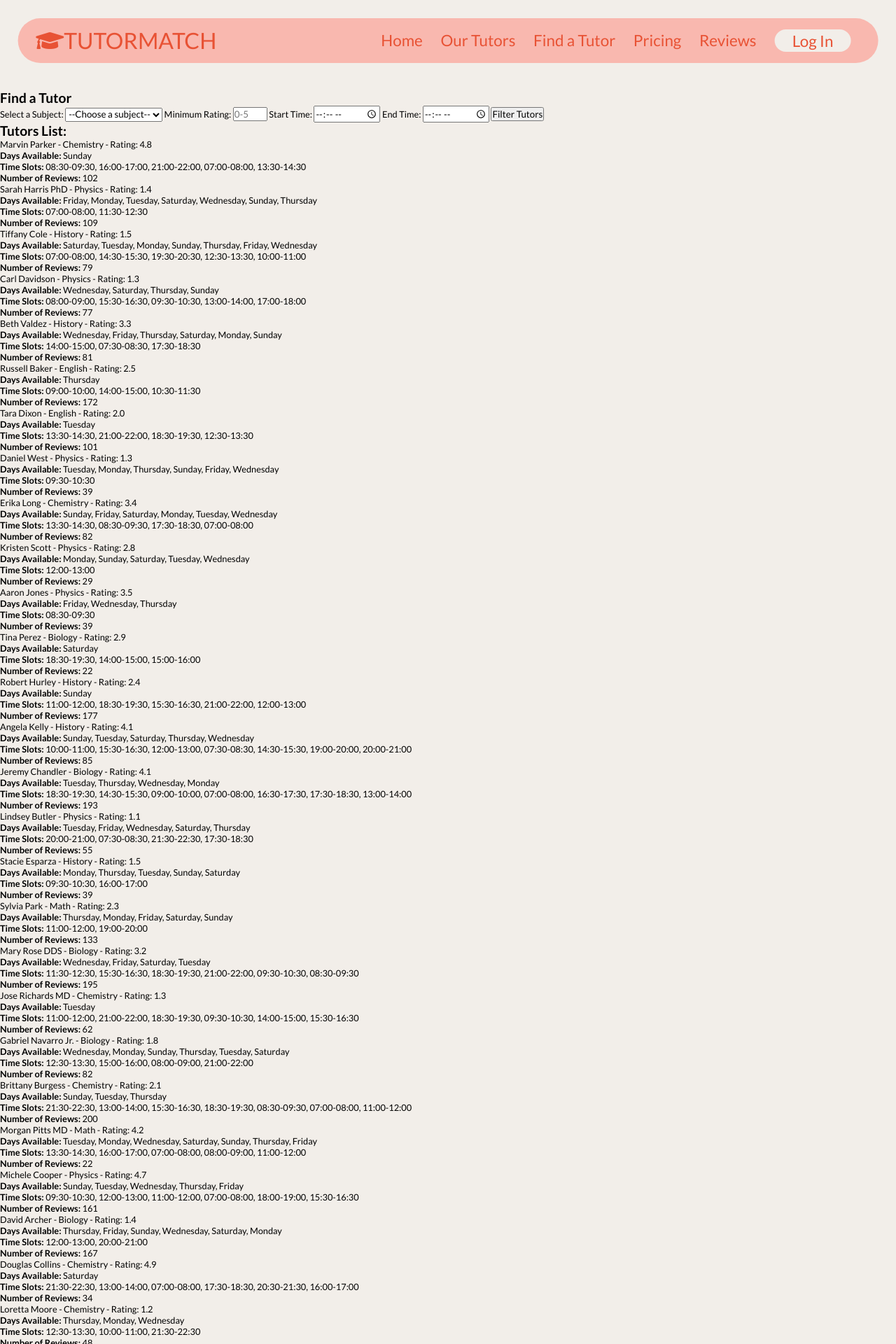
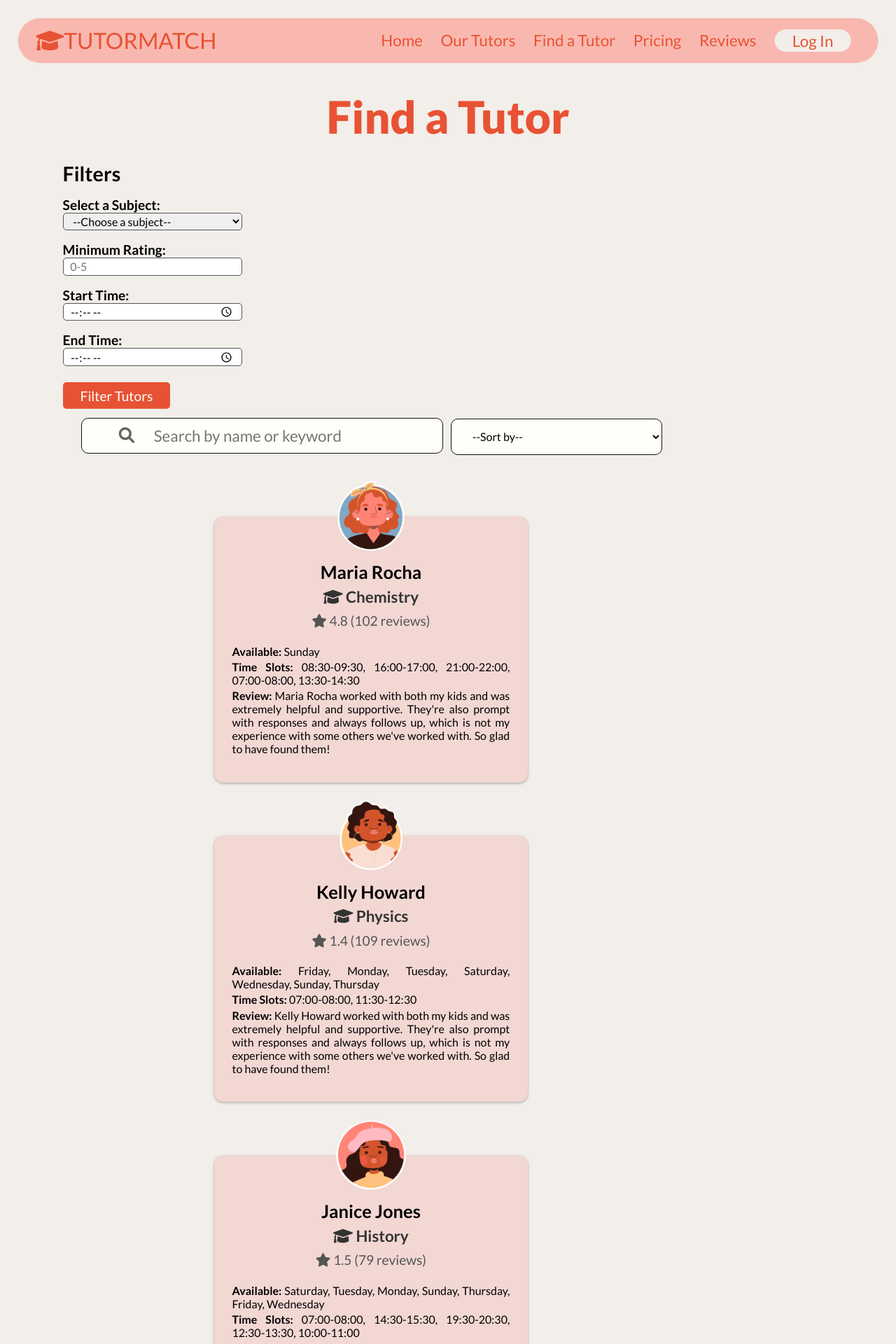
Before and after one commit to TutorMatch22/Tutor_Match, a Flask app: page /find_tutors in a window 1280 px wide. Shown: the top 1920 px of the page at 70% size. Run offline with Flask 3, Linux system fonts and the light colour scheme.

Commit message:
added frontend code for find_tutors.html

```diff
--- a/main.py
+++ b/main.py
@@ -119,7 +119,7 @@ def add_dummy_data():
             "{name} worked with both my kids and was extremely helpful and supportive. They're also prompt with responses and always follows up, which is not my experience with some others we've worked with. So glad to have found them!",
             "While my son was struggling with {subject}, I could not help him. {name} stood out on TutorMatch and we booked him. My son is now getting a good foundation in {subject} and succeeding. Give {name} a chance. Well worth the money.",
             "{name} is tutoring my daughter for the {subject} exam - and we all feel so lucky to have found them. We couldn't ask for a better teacher. Smart, kind and patient - with excellent teaching methods, {name} is an exceptional tutor!",
-            "{name} was willing to meet last minute with my daughter to prepare her for a quiz. She was able to quickly assess what the problem was and explain how to do the problem in a way that my daughter understood. {name} is wonderful and we look forward to continuing sessions with them.",
+            "{name} was willing to meet last minute with my daughter to prepare her for a quiz. They was able to quickly assess what the problem was and explain how to do the problem in a way that my daughter understood. {name} is wonderful and we look forward to continuing sessions with them.",
             "{name} did a great job helping my daughter who was struggling in {subject}. {name} is great at assessing the student's individual strengths and weaknesses and providing extra explanations and practice in the areas they struggle. My daughter really enjoyed working with him, and her grades really improved.",
             "{name} is our number one tutor, the kind of tutor that every student needs and wishes they had. They tutored me in a complex and difficult course in {subject} and presented the material so that it clear, simple ans easy to understand.",
             "My daughter has been working with {name} for over a year now and it has changed our lives! My daughter has a very busy schedule so homework time has always been extremely stressful! {name} has been a great asset! They're incredibly flexible and accommodating with her schedule.",
@@ -163,6 +163,7 @@ def filter_tutors_subject():
     min_rating = request.args.get('rating', type=float)  # Get the rating and convert to float
     start_time = request.args.get('start_time')
     end_time = request.args.get('end_time')
+    keyword = request.args.get('keyword')
 
     # Initialize the query
     query = Tutor.query
@@ -174,6 +175,13 @@ def filter_tutors_subject():
     # Apply rating filter if provided
     if min_rating is not None:
         query = query.filter(Tutor.rating >= min_rating)
+
+    # Apply keyword search (for both name and subject)
+    if keyword:  # If a keyword is provided, filter by tutor name or subject
+        keyword_lower = keyword.lower()
+        query = query.filter(
+            (Tutor.name.ilike(f"%{keyword_lower}%")) | (Tutor.subject.ilike(f"%{keyword_lower}%"))
+        )
 
     # Apply time filter if both start_time and end_time are provided
     if start_time and end_time:
@@ -197,11 +205,13 @@ def filter_tutors_subject():
 
         # If no tutors match the time filter, return an empty list
         filtered_tutors = filtered_tutors if filtered_tutors else []
+
     else:
         # If no time filter provided, get all tutors from the query
         filtered_tutors = query.all()
 
     return render_template('find_tutors.html', tutors=filtered_tutors)
+
 if __name__ == '__main__':
     with app.app_context():
         db.create_all()  # create all tables in the database
--- a/static/js/main.js
+++ b/static/js/main.js
@@ -16,6 +16,47 @@ $(document).ready(function(){
             $('header').removeClass('header-active');
         }
     });
+
+    // Show the search arrow when search bar is not empty
+    $('#keyword').on('input', function() {
+        const inputVal = $(this).val();
+        if (inputVal.trim() !== '') {
+            $('#search-arrow').show();
+        } else {
+            $('#search-arrow').hide();
+        }
+    });
+
+    // Click event for the search arrow
+    $('#search-arrow').on('click', function(event) {
+        event.preventDefault(); // Prevent any default action
+        $('#tutor-search-form').submit(); // Submit the form
+    });
+
+    // Add the Enter key submission handler for the search bar in find_tutors.html
+    $('#tutor-search-form').on('keypress', function(event) {
+        if (event.key === 'Enter') {
+            event.preventDefault();
+            this.submit();
+        }
+    });
+
+    // Ensure all fields are filled when submitting Filter Tutors button
+    function validateFilterForm() {
+        const subject = document.getElementById('subject').value;
+        const rating = document.getElementById('rating').value;
+        const startTime = document.getElementById('start_time').value;
+        const endTime = document.getElementById('end_time').value;
+
+        // Check if all fields are filled for the filter form
+        if (!subject || !rating || !startTime || !endTime) {
+            alert("Please fill out all fields in the filter form.");
+            return false; // Prevent form submission
+        }
+
+        return true; // Allow form submission
+    };
 });
 
+
 // console.log("JavaScript file is linked and running!");
--- a/static/styles.css
+++ b/static/styles.css
@@ -395,24 +394,24 @@ body {
     color: #721c24;
 }
 
-/* TUTORS.HTML */
-.all-tutors h1 {
+/* TUTORS.HTML & FIND_TUTORS.HTML */
+.all-tutors h1, .find-tutors h1 {
     font-size: 5rem;
     font-weight: 800;
     color: var(--red);
     padding-top: 10rem;
-    padding-bottom: 2rem;
+    margin-bottom: 2rem;
     text-align: center;
 }
 
-.all-tutors .box-container {
+.all-tutors .box-container, .find-tutors .box-container {
     display: flex;
     justify-content: center;
     padding-top: 2rem;
     flex-wrap: wrap;
 }
 
-.all-tutors .box-container .box {
+.all-tutors .box-container .box, .find-tutors .box-container .box {
     background-color: var(--pink);
     width: 30rem;
     padding: 2rem 2rem 3rem 2rem;
@@ -422,36 +421,144 @@ body {
     border-radius: 1rem;
 }
 
-.all-tutors .box-container .box img {
-    height: 8.5rem;
-    width: 8.5rem;
+.all-tutors .box-container .box img, .find-tutors .box-container .box img {
+    height: auto;
+    width: 100px;
     object-fit: cover;
     border-radius: 50%;
     margin-top: -6rem;
-    padding-bottom: 1rem;
+    margin-bottom: 1rem;
 }
 
-.all-tutors .box-container .box h2 {
+.all-tutors .box-container .box h2, .find-tutors .box-container .box h2 {
     font-size: 2rem;
     padding-bottom: .5rem;
 }
 
-.all-tutors .box-container .box h3 {
-    font-size: 1.5rem;
+.all-tutors .box-container .box h3, .find-tutors .box-container .box h3 {
+    font-size: 1.75rem;
     padding-bottom: .5rem;
+    color: #333;
 }
 
-.all-tutors .tutor-rating {
-    font-size: 1.3rem;
+.all-tutors .tutor-rating, .find-tutors .tutor-rating {
+    font-size: 1.5rem;
     padding-bottom: 1.5rem;
     text-align: center;
+    color: #555;
 }
 
-.all-tutors p {
+.all-tutors p, .find-tutors p {
     font-size: 1.25rem;
     padding-top: .25rem;
     text-align: justify;
 }
+
+.find-tutors .find-tutors-container {
+    display: flex;
+    flex-wrap: wrap;
+    margin: 0 7rem;
+    position: relative;
+}
+
+.find-tutors .find-tutors-container .filter-container {
+    flex: 0 0 20%;
+    font-size: 1.5rem;
+}
+
+.find-tutors .filter-field {
+    margin-top: .75rem;
+}
+
+.find-tutors .find-tutors-container .filter-container label {
+    font-weight: bold;
+}
+
+.find-tutors .find-tutors-container .filter-container select, .find-tutors .find-tutors-container .filter-container input {
+    font-size: 1.25rem;
+    height: 2rem;
+    width: 20rem;
+    border-radius: 5px;
+    border: 1px solid #555;
+    padding: 0 .75rem;
+}
+
+.find-tutors .find-tutors-container .filter-container .filter-field {
+    padding-top: .5rem;
+}
+
+.find-tutors .find-tutors-container .filter-container button {
+    height: 3rem;
+    width: 12rem;
+    border-radius: 5px;
+    font-size: 1.5rem;
+    cursor: pointer;
+    border: none;
+    background-color: var(--red);
+    color: #fff;
+}
+
+.find-tutors .find-tutors-container .main-container {
+    flex: 0 0 80%;
+    justify-content: center;
+    align-items: center;
+    text-align: center;
+}
+
+.find-tutors .search-container {
+    margin-bottom: 1rem;
+    display: inline-block;
+    width: 60%;
+}
+
+.find-tutors .sort-container {
+    display: inline-block;
+    width: 35%;
+}
+
+.find-tutors .search-container .input-field, .find-tutors .sort-container .sort-field select {
+    font-size: 1.25rem;
+    width: 98%;
+    height: 4rem;
+    background: #fefefa;
+    margin: 1rem auto;
+    border: 1px solid #111;
+    border-radius: 10px;
+    position: relative;
+    padding: 0 2rem;
+}
+
+.find-tutors #search-arrow {
+    position: absolute;
+    right: 5rem;
+    top: 50%;
+    transform: translateY(-50%);
+    cursor: pointer;
+    color: #222;
+    z-index: 100;
+}
+
+.find-tutors .box-container .box {
+    width: 35rem;
+}
+
+.find-tutors .box-container .box:hover {
+    border: 2px solid #fff;
+    cursor: pointer;
+}
+
+/* .find-tutors .filter-dropdown {
+    background: var(--red);
+    color: #fff;
+    height: 4rem;
+    width: 15rem;
+    border: none;
+    border-radius: 5rem;
+    font-size: 2rem;
+    cursor: pointer;
+    display: none;
+    transition: .2s;
+} */
 
 /* .book-btn {
     background-color: #4CAF50;
@@ -462,12 +569,6 @@ body {
     cursor: pointer;
     margin-top: .5rem;
 } */
-
-/* FIND_TUTORS.HTML */
-.find-tutors .box-container {
-    width: 100%;
-    margin-top: 10rem;
-}
 
 /* media queries */
 @media only screen and (max-width: 1023px) and (min-width: 768px) {
--- a/templates/find_tutors.html
+++ b/templates/find_tutors.html
@@ -8,7 +8,7 @@
     <link rel="preconnect" href="https://fonts.gstatic.com" crossorigin>
     <link href="https://fonts.googleapis.com/css2?family=Lato:ital,wght@0,100;0,300;0,400;0,700;0,900;1,100;1,300;1,400;1,700;1,900&family=Open+Sans:ital,wght@0,300..800;1,300..800&display=swap" rel="stylesheet">
     <link rel="stylesheet" type="text/css" href="{{ url_for('static', filename='styles.css') }}">
-    <link rel="stylesheet" href="https://cdnjs.cloudflare.com/ajax/libs/font-awesome/5.15.3/css/all.min.css">
+    <link rel="stylesheet" href="https://cdnjs.cloudflare.com/ajax/libs/font-awesome/6.0.0-beta3/css/all.min.css">
     <script src="https://code.jquery.com/jquery-3.6.0.min.js"></script>
 </head>
 <body>
@@ -27,11 +27,14 @@
     <div class="fas fa-bars"></div>
 </header>
 <section class="find-tutors">
-        <div class="box-container">
     <h1>Find a Tutor</h1>
-            <form action="{{ url_for('filter_tutors_subject') }}" method="GET">
-                <label for="subject">Select a Subject:</label>
-                <select name="subject" id="subject" required>
+    <div class="find-tutors-container">
+        <div class="filter-container">
+            <h2>Filters</h2>
+            <form action="{{ url_for('filter_tutors_subject') }}" method="GET" id="filter-form" onsubmit="return validateFilterForm()">
+                <div class="filter-field">
+                    <label for="subject">Select a Subject:</label><br>
+                    <select placeholder="Select a Subject" name="subject" id="subject">
                         <option value="">--Choose a subject--</option>
                         <option value="Math">Math</option>
                         <option value="Physics">Physics</option>
@@ -40,30 +43,63 @@
                         <option value="History">History</option>
                         <option value="English">English</option>
                     </select>
-
-                <label for="rating">Minimum Rating:</label>
+                </div>
+                <div class="filter-field">
+                    <label for="rating">Minimum Rating:</label><br>
                     <input type="number" name="rating" id="rating" step="0.1" min="0" max="5" placeholder="0-5" required>
-
-                <label for="start_time">Start Time:</label>
-                <input type="time" name="start_time" id="start_time" required>
-
-                <label for="end_time">End Time:</label>
-                <input type="time" name="end_time" id="end_time" required>
-
+                </div>
+                <div class="filter-field">
+                    <label for="start_time">Start Time:</label><br>
+                    <input type="time" name="start_time" id="start_time">
+                </div>
+                <div class="filter-field">
+                    <label for="end_time">End Time:</label><br>
+                    <input type="time" name="end_time" id="end_time">
+                </div>
+                <br>
                 <button type="submit">Filter Tutors</button>
             </form>
-
-            <h2>Tutors List:</h2>
-            <ul>
+        </div>
+        <div class="main-container">
+            <div class="search-container">
+                <form action="{{ url_for('filter_tutors_subject') }}" method="GET" id="tutor-search-form">
+                    <div class="input-field">
+                        <i class="fas fa-magnifying-glass"></i>
+                        <input type="text" name="keyword" id="keyword" placeholder="Search by name or keyword">
+                        <i class="fas fa-arrow-right" id="search-arrow" style="display: none;"></i>
+                    </div>
+                </form>
+            </div>
+            <div class="sort-container">
+                <form action="{{ url_for('filter_tutors_subject') }}" method="GET">
+                    <div class="sort-field">
+                        <select name="sort_by" id="sort-by">
+                            <option value="">--Sort by--</option>
+                            <option value="name">Name</option>
+                            <option value="rating">Rating</option>
+                            <option value="reviews">Number of Reviews</option>
+                        </select>
+                    </div>
+                </form>
+            </div>
+            <!-- <button class="filter-dropdown">Filter Tutors</button> -->
+            <div class="box-container">
                 {% for tutor in tutors %}
-                    <li>
-                        {{ tutor.name }} - {{ tutor.subject }} - Rating: {{ tutor.rating }}<br>
-                        <strong>Days Available:</strong> {{ tutor.days_available }}<br>
-                        <strong>Time Slots:</strong> {{ tutor.time_slots }}<br>
-                        <strong>Number of Reviews:</strong> {{ tutor.reviews }}<br>
-                    </li>
+                    <div class="box">
+                        <div class="tutor-content">
+                            <img src="{{ tutor.image_path }}" alt="Profile image of {{ tutor.name }}">
+                            <h2>{{ tutor.name }}</h2>
+                            <h3><i class="fas fa-solid fa-graduation-cap"></i> {{ tutor.subject }}</h3>
+                            <p class="tutor-rating"><i class="fas fa-solid fa-star"></i> {{ tutor.rating }} ({{ tutor.reviews }} reviews)</p>
+                            <p><strong>Available:</strong> {{ tutor.days_available }}</p>
+                            <p><strong>Time Slots:</strong> {{ tutor.time_slots }}</p>
+                            <p><strong>Review:</strong> {{ tutor.review_text }}</p>
+                        </div>
+                        <!-- <button class="book-btn">Book Now???</button> -->
+                    </div>
                 {% endfor %}
-            </ul>
+            </div>
+        </div>
     </div>
 </section>
 
--- a/templates/tutors.html
+++ b/templates/tutors.html
@@ -32,7 +32,7 @@
         {% for tutor in tutors %}
             <div class="box">
                 <div class="tutor-content">
-                    <img src="{{ tutor.image_path }}" alt="Profile image of {{ tutor.name }}" style="width: 100px; height: auto;">
+                    <img src="{{ tutor.image_path }}" alt="Profile image of {{ tutor.name }}">
                     <h2>{{ tutor.name }}</h2>
                     <h3><i class="fas fa-solid fa-graduation-cap"></i> {{ tutor.subject }}</h3>
                     <p class="tutor-rating"><i class="fas fa-solid fa-star"></i> {{ tutor.rating }} ({{ tutor.reviews }} reviews)</p>
@@ -40,7 +40,6 @@
                     <p><strong>Time Slots:</strong> {{ tutor.time_slots }}</p>
                     <p><strong>Review:</strong> {{ tutor.review_text }}</p>
                 </div>
-                <!-- <button class="book-btn">Book Now???</button> -->
             </div>
         {% endfor %}
     </div>
```
Also changed, not shown: other parts of static/styles.css (+52 -3 lines). Lines whose indentation alone changed are shown as unchanged.
